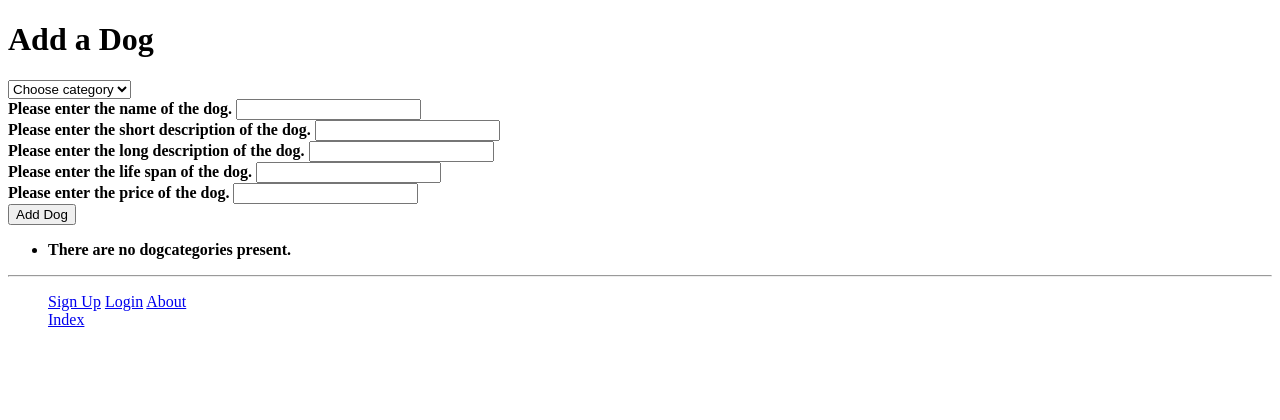
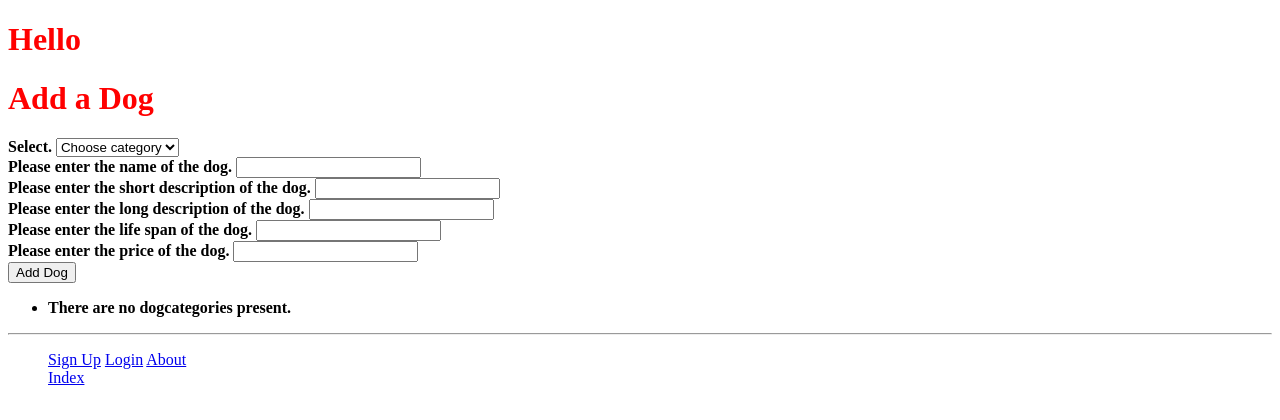
Before and after one commit to Fanyu911/DoggieBook, a Django app: page /doggie/add_dog/ in a window 1280 px wide. Shown: the top 420 px of the page. Run offline with Django 3.2, Linux system fonts and the light colour scheme; data that the repository does not hold is empty.

Commit message:
Creat css

```diff
--- a/doggie/forms.py
+++ b/doggie/forms.py
@@ -15,7 +15,7 @@ class DogCategoryForm(forms.ModelForm):
 
 
 class DogForm(forms.ModelForm):
-    dogcategory = forms.ModelChoiceField(queryset=DogCategory.objects.all(), empty_label="Choose category")
+    dogcategory = forms.ModelChoiceField(queryset=DogCategory.objects.all(), empty_label="Choose category",help_text="Select.")
     dog_name = forms.CharField(max_length=128,help_text="Please enter the name of the dog.")
     short_description = forms.CharField(max_length=1280, help_text="Please enter the short description of the dog.")
     long_description = forms.CharField(max_length=1280, help_text="Please enter the long description of the dog.")
--- /dev/null
+++ b/static/css/mystyle.css
@@ -0,0 +1,3 @@
+h1{
+    color: red;
+}
--- a/templates/doggie/base.html
+++ b/templates/doggie/base.html
@@ -1,6 +1,7 @@
 <!DOCTYPE html>
 {%load staticfiles%}
 {% load doggie_template_tags %}
+
 <html>
     <head>
         <title>
@@ -9,9 +10,14 @@
                Doggie!
             {% endblock %}
         </title>
+        <meta charset="utf-8">
+        <link rel="stylesheet" type="text/css" href="{% static 'css/mystyle.css' %}">
     </head>
+
     <body>
-
+        <h1>
+            Hello
+        </h1>
         <div>
         {% block body_block %}
         {% endblock %}
```
